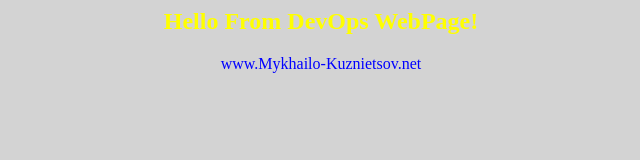
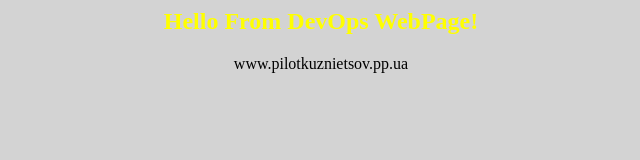
Before and after one commit to Ekimkuznetsov/ci-cd, a plain HTML site: page index.html in a window 1280 px wide. Shown: the whole page, without its empty margins (319-959 px from the left). Drawn offline with Linux system fonts and the light colour scheme.

Commit message:
Index.html address changed

```diff
--- a/index.html
+++ b/index.html
@@ -2,7 +2,7 @@
 <body bgcolor=lightgray>
 <center>
 <h2><font color=yellow>Hello From DevOps WebPage!</font></h2>
-<font color=blue>www.Mykhailo-Kuznietsov.net</font>
+<font color=black>www.pilotkuznietsov.pp.ua</font>
 </center>
 </body>
 </html>
```
